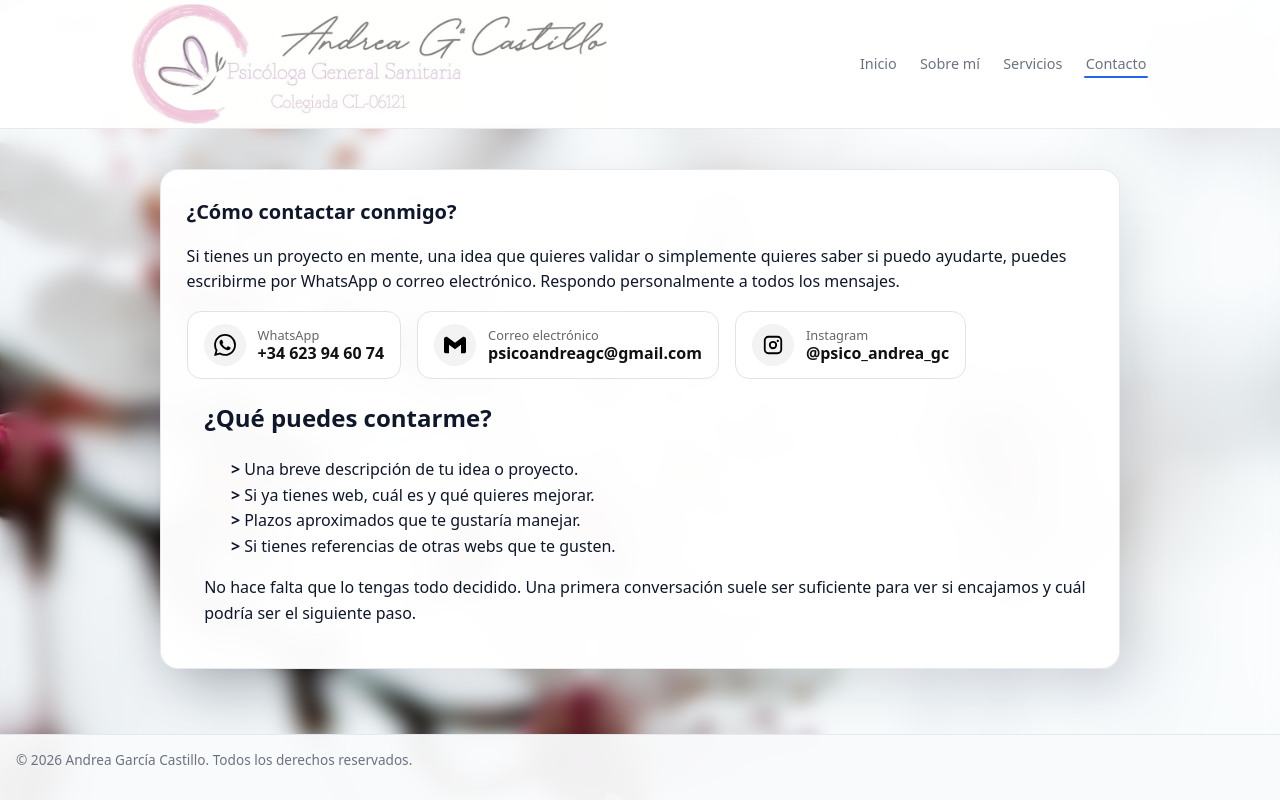
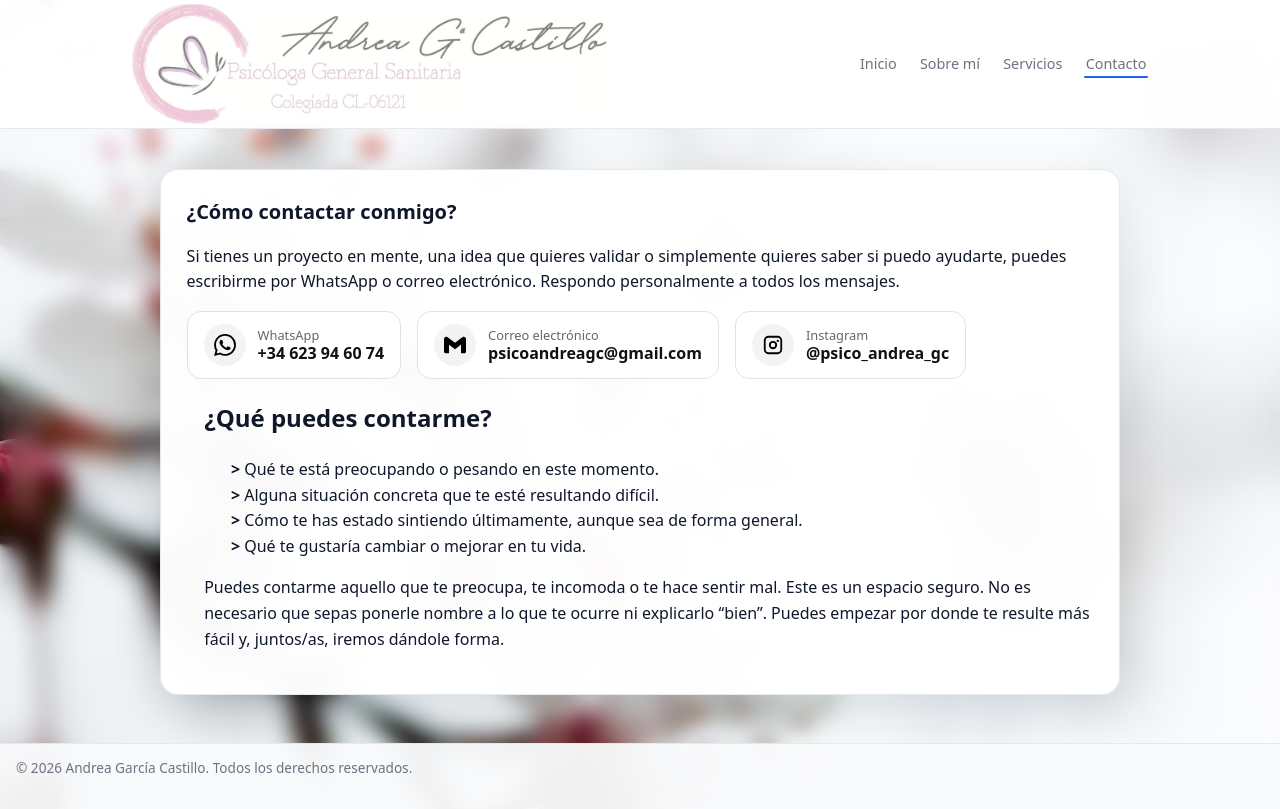
Before and after one commit to AndreaGarciaCastillo/andreagarciapaginapersonal, a plain HTML site: page contacto.html in a window 1280 px wide. Drawn offline with Linux system fonts and the light colour scheme.

Commit message:
Update contacto.html

```diff
--- a/contacto.html
+++ b/contacto.html
@@ -95,20 +95,16 @@
               </div>
             </a>
           </div>
-
-          <!-- Bloque extra para que no quede vacío -->
           <div class="about-skills">
             <h2>¿Qué puedes contarme?</h2>
             <ul>
-              <li>Una breve descripción de tu idea o proyecto.</li>
-              <li>Si ya tienes web, cuál es y qué quieres mejorar.</li>
-              <li>Plazos aproximados que te gustaría manejar.</li>
-              <li>Si tienes referencias de otras webs que te gusten.</li>
+              <li>Qué te está preocupando o pesando en este momento.</li>
+              <li>Alguna situación concreta que te esté resultando difícil.</li>
+              <li>Cómo te has estado sintiendo últimamente, aunque sea de forma general.</li>
+              <li>Qué te gustaría cambiar o mejorar en tu vida.</li>
             </ul>
             <p>
-              No hace falta que lo tengas todo decidido. Una primera
-              conversación suele ser suficiente para ver si encajamos y cuál
-              podría ser el siguiente paso.
+              Puedes contarme aquello que te preocupa, te incomoda o te hace sentir mal. Este es un espacio seguro. No es necesario que sepas ponerle nombre a lo que te ocurre ni explicarlo “bien”. Puedes empezar por donde te resulte más fácil y, juntos/as, iremos dándole forma.
             </p>
           </div>
         </article>
```
